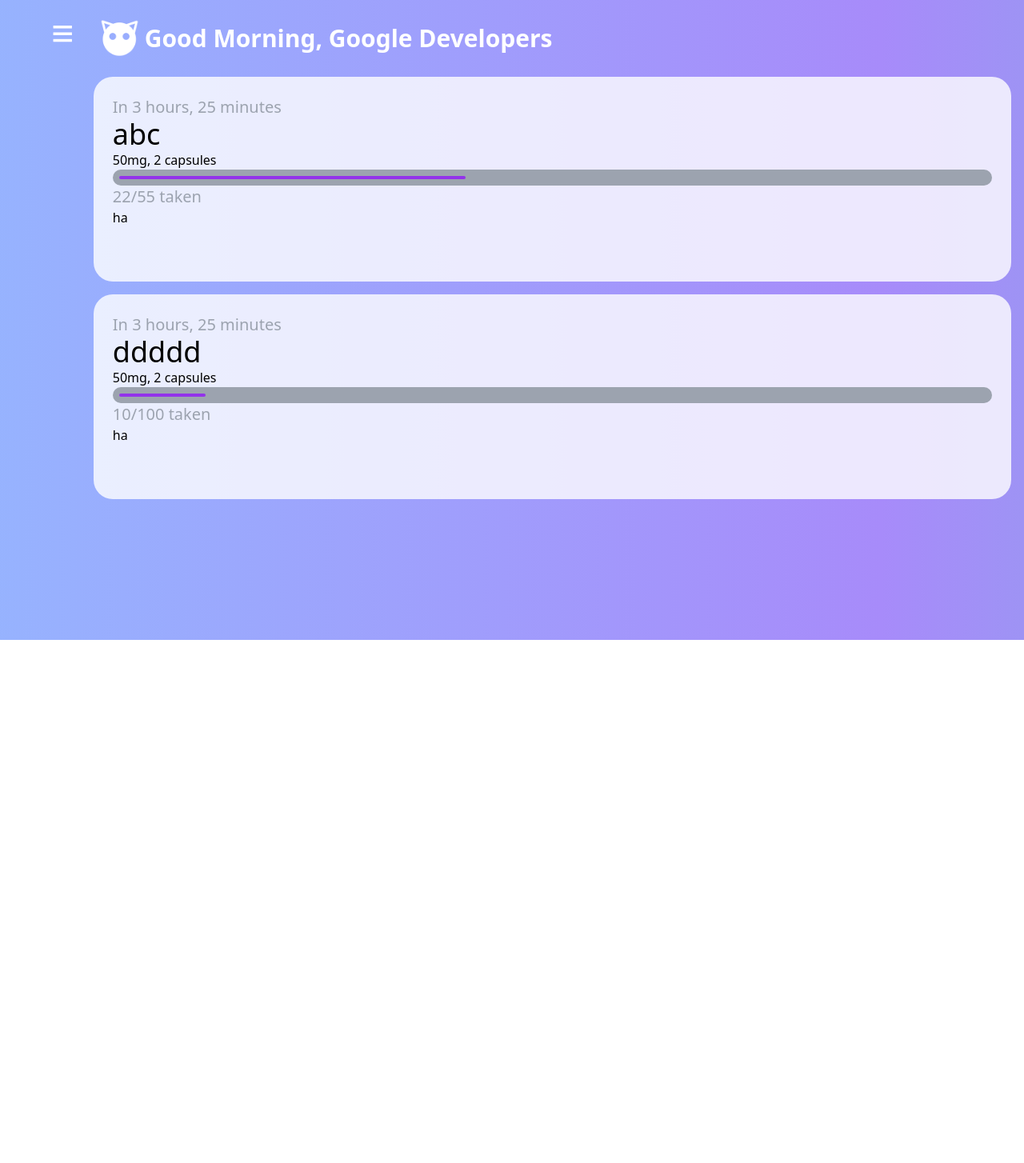
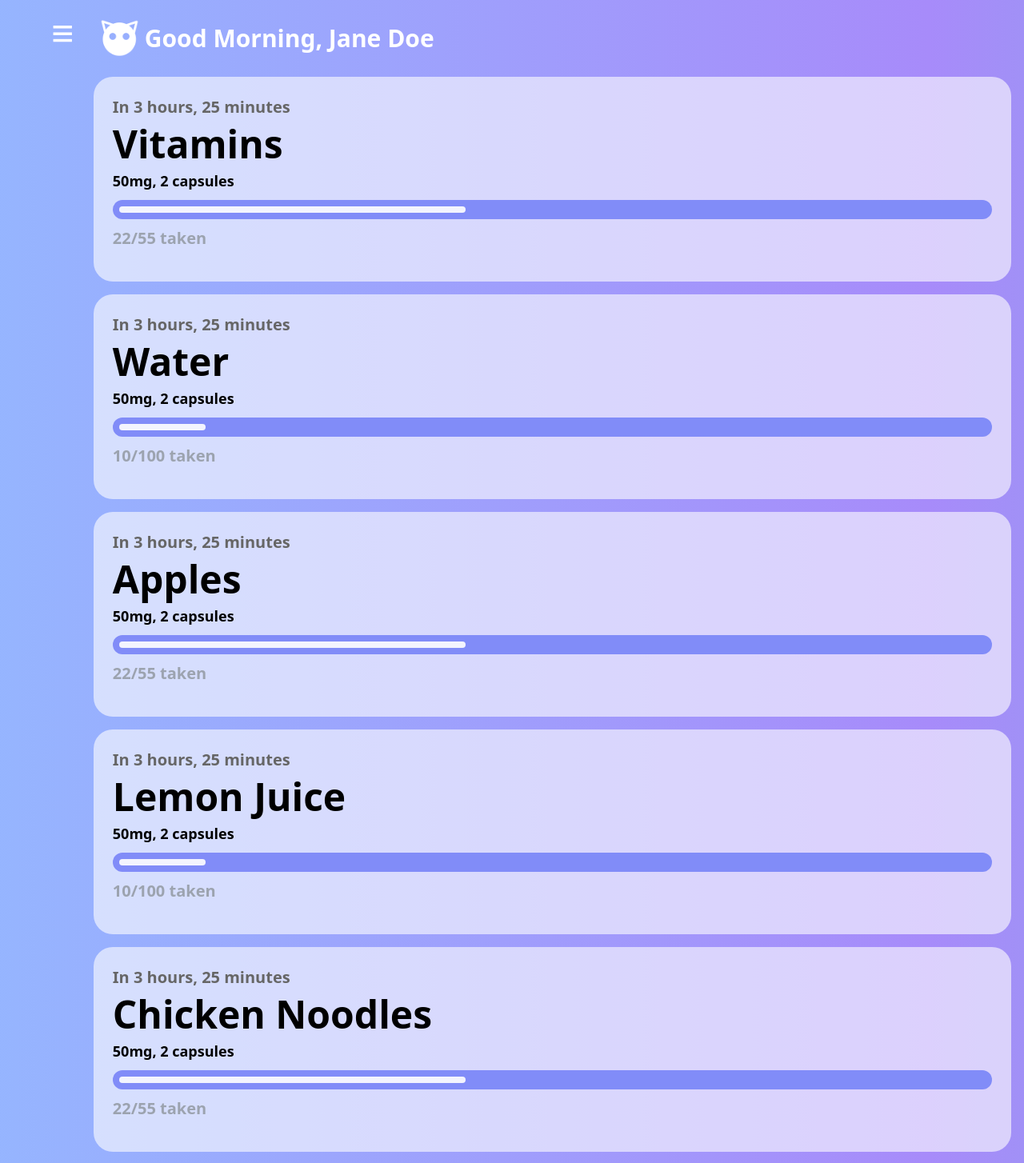
Before and after one commit to yousongsun/gdsc-hackathon-2024, a React (Vite) app in the folder frontend/: page / in a window 1280 px wide. Shown: the top 1454 px of the page at 80% size. Before the commit the page ends 800 px from the top, so only its background shows below. Built offline with nearby package versions, Linux system fonts and the light colour scheme; no server answers.

Commit message:
Altered navbar width

```diff
--- a/frontend/src/App.jsx
+++ b/frontend/src/App.jsx
@@ -19,7 +19,7 @@ const App = () => {
           sidebarVisible={sidebarVisible}
           setsidebarVisible={setsidebarVisible}
         />
-        <div className={`${sidebarVisible ? "w-3/4" : "w-full"} ease-in-out duration-100 transition-all`}>
+        <div className={`${sidebarVisible ? "w-4/5" : "w-full"} ease-in-out duration-100 transition-all`}>
           <Routes>
             <Route path="/" element={<Homepage />} />
             <Route path="/profile" element={<Profile />} />
--- a/frontend/src/components/AllPrescriptions.jsx
+++ b/frontend/src/components/AllPrescriptions.jsx
@@ -29,17 +29,17 @@ const AllPrescriptions = () => {
     <div className="container p-4 mx-auto">
       <div className="flex items-center">
         <Link to="/"><img className="w-16 h-16" src={Icon} alt="Icon" /></Link>
-        <div className="text-3xl text-white font-bold">Your Prescriptions</div>
+        <div className="text-3xl text-white font-bold">My Prescriptions</div>
       </div>
       <div className="grid grid-cols-1 md:grid-cols-2 gap-6 pr-6">
-        <div className="bg-white/80 rounded-3xl shadow-lg p-6 mt-4 hover:bg-gray-50">
+        <div className="bg-white/60 rounded-3xl shadow-lg p-6 mt-4 ">
           <div className="flex items-center justify-center h-full gap-2">
             <svg
               xmlns="http://www.w3.org/2000/svg"
               fill="none"
               viewBox="0 0 24 24"
               strokeWidth={1.5}
-              stroke="#c0c0c0"
+              stroke="#666666"
               className="size-10"
             >
               <path
@@ -50,7 +50,7 @@ const AllPrescriptions = () => {
             </svg>
             <Link
               to="/add-prescription"
-              className="text-4xl text-[#c0c0c0] font-bold"
+              className="text-4xl text-[#666666] font-bold"
             >
               New Prescription
             </Link>
--- a/frontend/src/components/HomePrspItem.jsx
+++ b/frontend/src/components/HomePrspItem.jsx
@@ -1,27 +1,26 @@
 function HomePrspItem(props) {
   const { prspInfo } = props;
-  const { hours, minutes, prspName, weight, capsules, taken, total, details } =
+  const { hours, minutes, prspName, weight, capsules, taken, total } =
     prspInfo;
   const lengthOfTaken = (taken / total) * 100;
   return (
     <>
-      <div className="text-gray-400 text-xl">
+      <div className="text-xl text-[#666666] font-bold mb-2">
         In {hours} hours, {minutes} minutes
       </div>
-      <div className="text-4xl">{prspName}</div>
-      <div>
+      <div className="text-5xl font-bold mb-2">{prspName}</div>
+      <div className="text-lg font-semibold">
         {weight}mg, {capsules} capsules
       </div>
-      <div className="p-2 w-full bg-gray-400 rounded-2xl">
+      <div className="p-2 w-full bg-indigo-400 rounded-2xl my-2.5">
         <div
           style={{ width: `${lengthOfTaken}%` }}
-          className="h-1 bg-purple-600 rounded-2xl"
+          className="h-2 bg-white/90 rounded-2xl"
         ></div>
       </div>
-      <div className="text-gray-400 text-xl">
+      <div className="text-gray-400 font-semibold text-xl">
         {taken}/{total} taken
       </div>
-      <div>{details}</div>
     </>
   );
 }
--- a/frontend/src/components/Homepage.jsx
+++ b/frontend/src/components/Homepage.jsx
@@ -1,13 +1,16 @@
 import React from "react";
 import CatIcon from "../assets/icon.jpg";
 import HomePrspItem from "./HomePrspItem";
-import { Link } from 'react-router-dom'
+import { Link } from 'react-router-dom';
+
+const first_name = 'Jane';
+const last_name = 'Doe';
 
 const prsps = [
   {
     hours: 3,
     minutes: 25,
-    prspName: "abc",
+    prspName: "Vitamins",
     weight: 50,
     capsules: 2,
     taken: 22,
@@ -17,7 +20,46 @@ const prsps = [
   {
     hours: 3,
     minutes: 25,
-    prspName: "ddddd",
+    prspName: "Water",
+    weight: 50,
+    capsules: 2,
+    taken: 10,
+    total: 100,
+    details: "ha",
+  },
+  {
+    hours: 3,
+    minutes: 25,
+    prspName: "Apples",
+    weight: 50,
+    capsules: 2,
+    taken: 22,
+    total: 55,
+    details: "ha",
+  },
+  {
+    hours: 3,
+    minutes: 25,
+    prspName: "Lemon Juice",
+    weight: 50,
+    capsules: 2,
+    taken: 10,
+    total: 100,
+    details: "ha",
+  }, {
+    hours: 3,
+    minutes: 25,
+    prspName: "Chicken Noodles",
+    weight: 50,
+    capsules: 2,
+    taken: 22,
+    total: 55,
+    details: "ha",
+  },
+  {
+    hours: 3,
+    minutes: 25,
+    prspName: "Donuts",
     weight: 50,
     capsules: 2,
     taken: 10,
@@ -28,7 +70,7 @@ const prsps = [
 
 const Homepage = () => {
   const prescriptions = prsps.map((p, index) => (
-    <div key={index} className="bg-white/80 my-4 p-6 rounded-3xl h-64">
+    <div key={index} className="bg-white/60 duration-200 hover:bg-white/90 my-4 p-6 rounded-3xl h-64">
       <HomePrspItem prspInfo={p} />
     </div>
   ));
@@ -37,7 +79,7 @@ const Homepage = () => {
       <div className="flex items-center">
         <Link to="/"><img className="w-16 h-16" src={CatIcon} alt="Icon" /></Link>
         <div className="text-3xl text-white font-bold">
-          Good Morning, Google Developers
+          Good Morning, {first_name} {last_name}
         </div>
       </div>
 
--- a/frontend/src/components/PrescriptionBanner.jsx
+++ b/frontend/src/components/PrescriptionBanner.jsx
@@ -4,15 +4,12 @@ import { Link } from 'react-router-dom'
 const PrescriptionBanner = ({ name, dose, details }) => {
   return (
     <>
-      <div className="bg-white/80 rounded-3xl shadow-lg p-6 mt-4">
-        <h2 className="text-lg text-[#c0c0c0] font-bold mb-2">
+      <div className="bg-white/60 rounded-3xl shadow-lg p-6 mt-4">
+        <h2 className="text-lg text-[#666666] font-bold mb-2">
           Every 12 Hours
         </h2>
         <div className="flex justify-between">
           <h2 className="text-3xl font-bold mb-2">{name}</h2>
-          <button className="bg-indigo-400 hover:bg-indigo-400 text-white font-bold py-1 px-4 rounded-3xl mt-4 ">
-            Edit
-          </button>
         </div>
         <h2 className="text-xl font-bold mb-2">{dose}</h2>
         <p className="text-gray-800">{details}</p>
--- a/frontend/src/components/Profile.jsx
+++ b/frontend/src/components/Profile.jsx
@@ -14,13 +14,13 @@ const Profile = () => {
         <div className='bg-white/60 rounded-3xl shadow-lg p-6 mt-4'>
           <h2 className='text-lg text-[#666666] font-bold mb-2'>Profile</h2>
           <div className='flex justify-between'>
-            <h2 className='text-3xl font-bold mb-2'>Google Developer</h2>
+            <h2 className='text-3xl font-bold mb-2'>Jane Doe</h2>
             <button className='bg-indigo-400 hover:bg-indigo-400 text-white font-bold py-1 px-4 rounded-3xl mt-4 '>Edit</button>
           </div>
           <h2 className='text-xl font-bold mb-2'>Auckland, New Zealand</h2>
-          <p className='text-gray-800'>Email: googledeveloper@gmail.com</p>
-          <p className='text-gray-800'>Gender: Prefer not to say</p>
-          <p className='text-gray-800'>Date of Birth: 31/8/2024</p>
+          <p className='text-gray-800'>Email: janedoe23456@gmail.com</p>
+          <p className='text-gray-800'>Gender: Female</p>
+          <p className='text-gray-800'>Date of Birth: 31/8/1987</p>
         </div>
 
         <div className='bg-white/60 rounded-3xl shadow-lg p-6 mt-4'>
--- a/frontend/src/components/WebSidebar.jsx
+++ b/frontend/src/components/WebSidebar.jsx
@@ -4,7 +4,7 @@ import { Link } from 'react-router-dom'
 const WebSidebar = ({ sidebarVisible, setsidebarVisible }) => {
 
     return (
-        <div className={`${sidebarVisible ? 'w-1/4' : 'w-1/12'} ease-in-out duration-100 transition-all p-4 flex-col h-screen text-5xl items-center`}>
+        <div className={`${sidebarVisible ? 'w-1/5' : 'w-1/12'} ease-in-out duration-100 transition-all p-4 flex-col h-screen text-5xl items-center`}>
             <button className='fixed pl-12 z-20 text-white' onClick={() => setsidebarVisible(!sidebarVisible)}>≡</button>
             <div className={`${sidebarVisible ? 'flex' : 'hidden'} p-8 pt-24 pb-12 h-full flex-col justify-between fixed`}>
                 <div className='flex flex-col'>
--- a/frontend/src/index.css
+++ b/frontend/src/index.css
@@ -27,7 +27,7 @@
 
 .fc .fc-daygrid-day.fc-day-today {
   border-radius: 10px;
-  background-color: rgb(136, 77, 255);
+  border: 1px white;
 }
 
 .fc .fc-scrollgrid,
```
